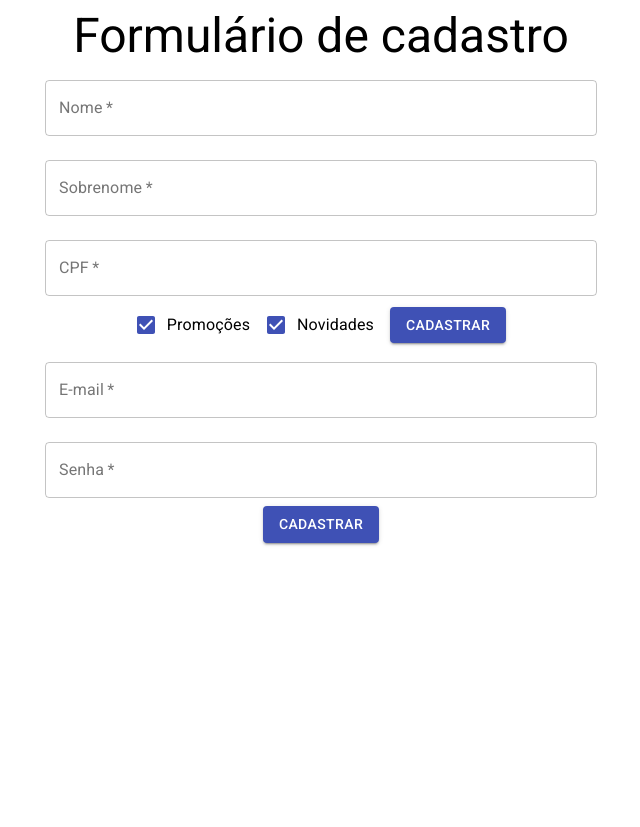
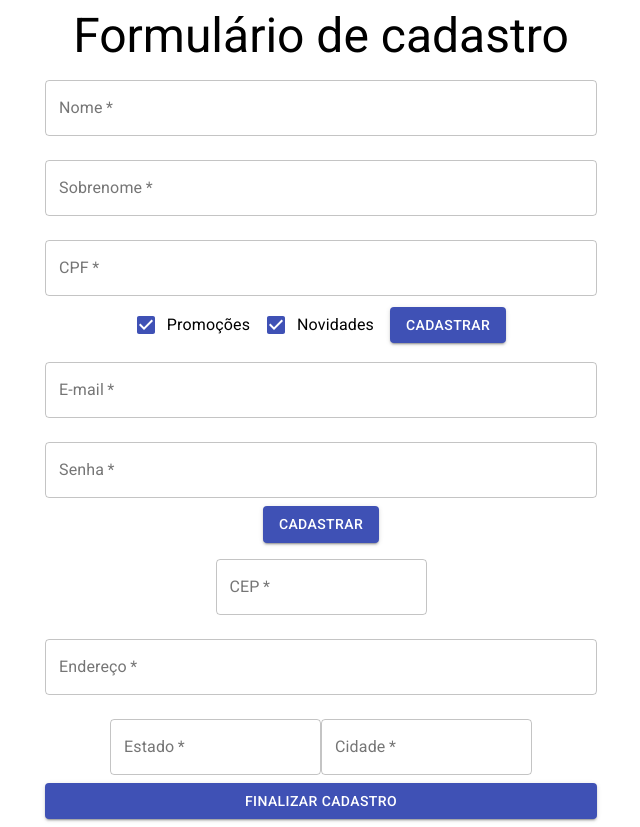
Before and after one commit to joaobispo2077/material-form, a React (Create React App) app: page / in a window 1280 px wide. Shown: the whole page, without its empty margins (319-959 px from the left). Before the commit the page ends 800 px from the top, so only its background shows below. Built offline with nearby package versions, Linux system fonts and the light colour scheme.

Commit message:
feat: added Delivery Data form

```diff
--- /dev/null
+++ b/src/components/RegisterForm/DeliveryData.jsx
@@ -0,0 +1,16 @@
+import React from 'react';
+import { Button, TextField } from '@material-ui/core';
+
+const DeliveryData = () => {
+  return (
+    <form>
+      <TextField id="cep" label="CEP" type="number" variant="outlined" required margin="normal" />
+      <TextField id="address" label="Endereço" type="text" variant="outlined" fullWidth required margin="normal" />
+      <TextField id="federation" label="Estado" type="text" variant="outlined" required margin="normal" />
+      <TextField id="city" label="Cidade" type="text" variant="outlined" required margin="normal" />
+      <Button type="submit" variant="contained" color="primary" fullWidth>Finalizar Cadastro</Button>
+    </form>
+  );
+}
+
+export default DeliveryData;
--- a/src/components/RegisterForm/UserData.jsx
+++ b/src/components/RegisterForm/UserData.jsx
@@ -1,5 +1,5 @@
+import React from 'react';
 import { Button, TextField } from '@material-ui/core';
-import React from 'react';
 
 const UserData = () => {
   return (
--- a/src/components/RegisterForm/index.jsx
+++ b/src/components/RegisterForm/index.jsx
@@ -1,4 +1,5 @@
 import React from 'react';
+import DeliveryData from './DeliveryData';
 import PersonalData from './PersonalData';
 import UserData from './UserData';
 
@@ -7,6 +8,7 @@ function RegisterForm({ handleSubmit }) {
     <>
       <PersonalData handleSubmit={handleSubmit} />
       <UserData />
+      <DeliveryData />
     </>
   )
 }
```
